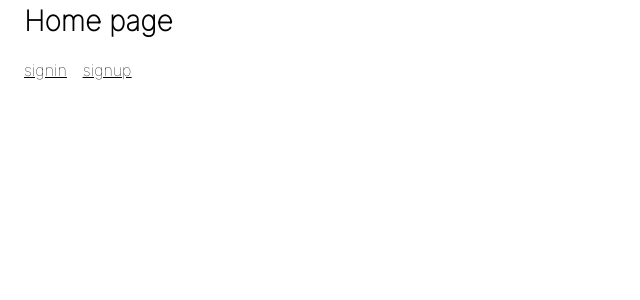
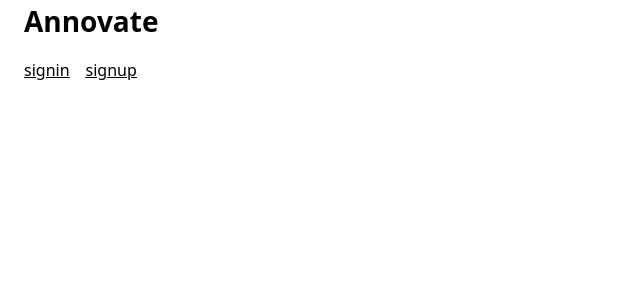
Before and after one commit to ifeanyi305/Interpret, a React (Create React App) app: page / in a window 1280 px wide. Shown: the top 300 px of the page, without its empty margins (0-640 px from the left). Built offline with nearby package versions, Linux system fonts and the light colour scheme.

Commit message:
Fix font weight appearance on different browsers

```diff
--- a/src/index.css
+++ b/src/index.css
@@ -1,12 +1,12 @@
-@import url('https://fonts.googleapis.com/css2?family=Inter:wght@100&display=swap');
+/* @import url('https://fonts.googleapis.com/css2?family=Inter:wght@100&display=swap'); */
 @tailwind base;
 @tailwind components;
 @tailwind utilities;
 
-* {
+/* * {
   box-sizing: border-box;
   font-family: 'Inter', sans-serif;
-}
+} */
 
 .scrollbar::-webkit-scrollbar {
   height: 5px;
--- a/src/pages/home/Homepage.js
+++ b/src/pages/home/Homepage.js
@@ -4,7 +4,7 @@ import { Link } from 'react-router-dom';
 const Homepage = () => {
   return (
     <div className="px-6">
-      <h1 className="block text-[28px] font-[800]">Home page</h1>
+      <h1 className="block text-[28px] font-[800]">Annovate</h1>
       <div className="my-4 flex items-center gap-4">
         <p className="underline">
           <Link to="/auth/signin">signin</Link>
```
